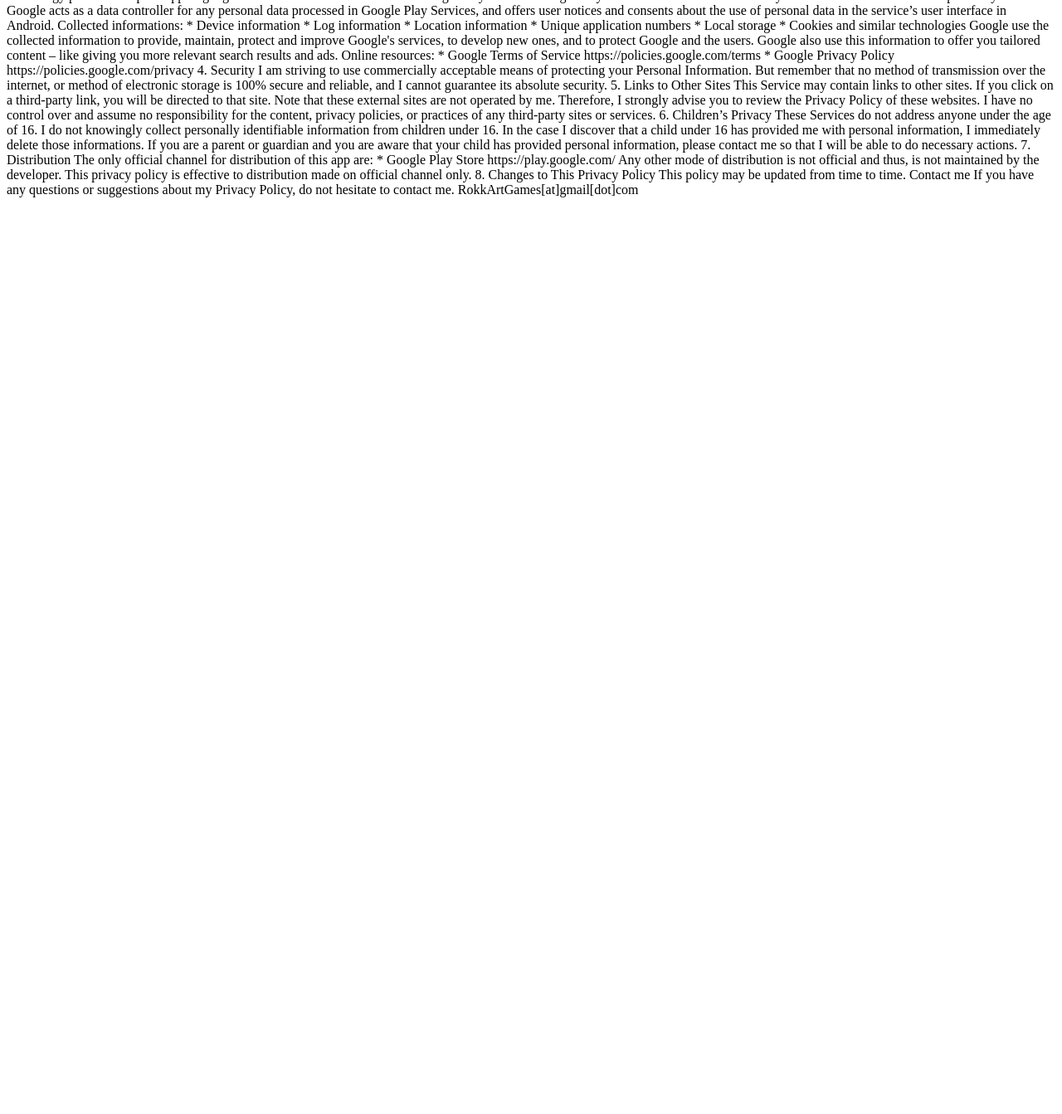
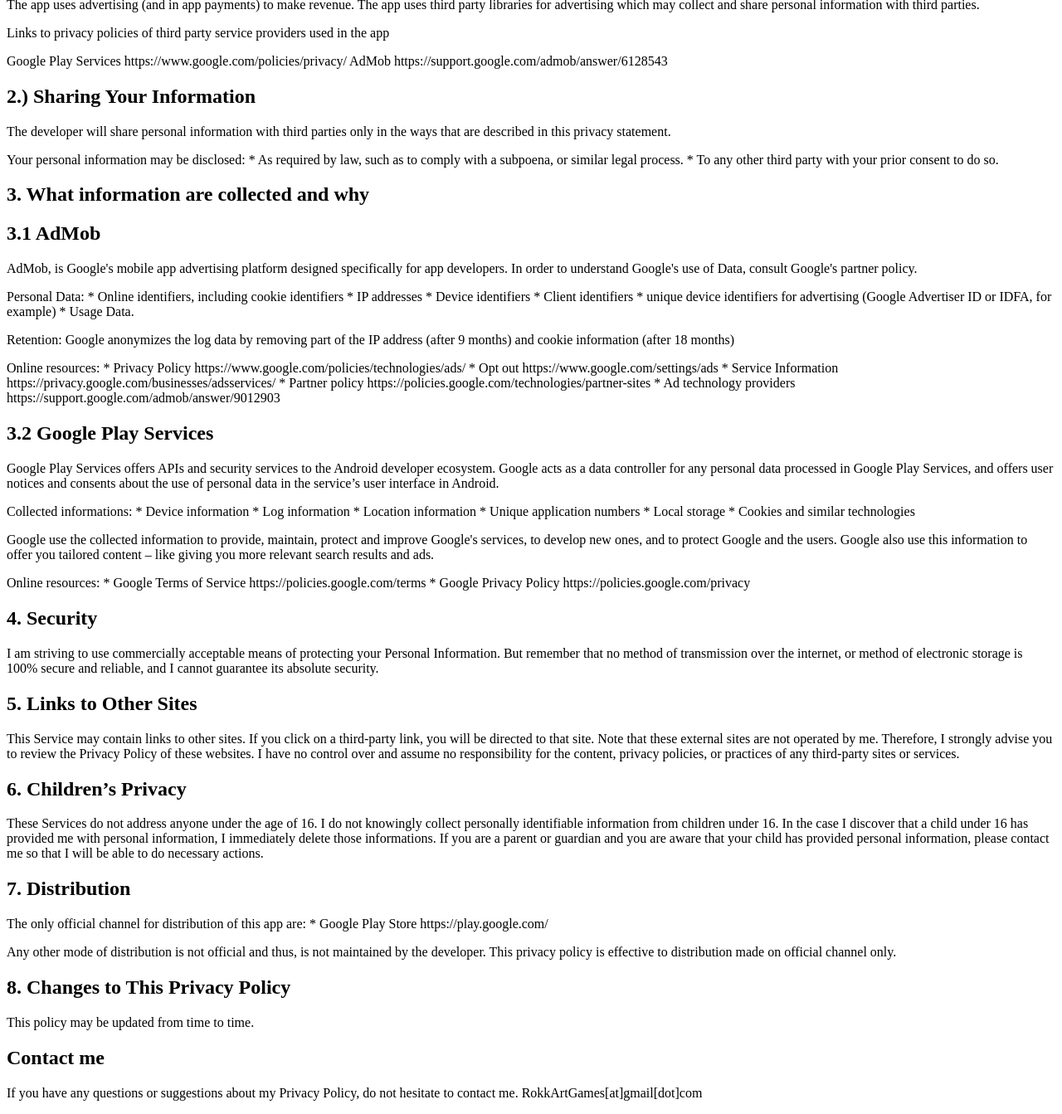
Before and after one commit to RokkArtGames/RokkArtGames.github.io, a plain HTML site: page index.html in a window 1280 px wide. Shown: the part 202-1545 px from the top of the page at 83% size. Before the commit the page ends 800 px from the top, so only its background shows below. Drawn offline with Linux system fonts and the light colour scheme.

Commit message:
three Commit

```diff
--- a/index.html
+++ b/index.html
@@ -12,45 +12,50 @@
   </style>
  </head>
  <body>
-    Privacy Policy
+    <h1>Privacy Policy</h1>
 
-
+<p>
     Developer built the “Exclusion Zone” app as an Ad Supported app. This
     app is provided by at no cost and is intended for use as is:
-
+</p>
+<p>
     This privacy policy is used to inform you regarding policies with the collection, use, and
     disclosure of Personal Information if anyone decided to use this Service.
+</p>
 
-
-    1. Overview
-
+<h2> 1. Overview</h2>
+<p>
     The app uses advertising (and in app payments) to make revenue. The app uses third party
     libraries for advertising which may collect and share personal information with third
     parties.
-
+</p>
+<p>
     Links to privacy policies of third party service providers used in the app
-
+</p>
+<p>
     Google Play Services    https://www.google.com/policies/privacy/
     AdMob                   https://support.google.com/admob/answer/6128543
+</p>
 
-
-    2.) Sharing Your Information
-
+ <h2> 2.) Sharing Your Information </h2>
+ <p>
     The developer will share personal information with third parties only in the ways that are
     described in this privacy statement.
-
+</p>
+<p>
     Your personal information may be disclosed:
     * As required by law, such as to comply with a subpoena, or similar legal process.
     * To any other third party with your prior consent to do so.
+</p>
 
+<h2> 3. What information are collected and why</h2>
 
-    3. What information are collected and why
-
-    3.1 AdMob
-
+<h2>3.1 AdMob</h2>
+<p>
     AdMob, is Google's mobile app advertising platform designed specifically for app
     developers. In order to understand Google's use of Data, consult Google's partner policy.
-
+</p>
+<p>
     Personal Data:
     * Online identifiers, including cookie identifiers
     * IP addresses
@@ -58,26 +63,29 @@
     * Client identifiers
     * unique device identifiers for advertising (Google Advertiser ID or IDFA, for example)
     * Usage Data.
-
+</p>
+<p>
     Retention:
     Google anonymizes the log data by removing part of the IP address (after 9 months) and
     cookie information (after 18 months)
-
+</p>
+<p>
     Online resources:
     * Privacy Policy                https://www.google.com/policies/technologies/ads/
     * Opt out                       https://www.google.com/settings/ads
     * Service Information           https://privacy.google.com/businesses/adsservices/
     * Partner policy                https://policies.google.com/technologies/partner-sites
     * Ad technology providers       https://support.google.com/admob/answer/9012903
+</p>
 
-
-    3.2 Google Play Services
-
+    <h2> 3.2 Google Play Services</h2>
+    <p>
     Google Play Services offers APIs and security services to the Android developer ecosystem.
     Google acts as a data controller for any personal data processed in Google Play Services,
     and offers user notices and consents about the use of personal data in the service’s user
     interface in Android.
-
+</p>
+<p>
     Collected informations:
     * Device information
     * Log information
@@ -85,65 +93,67 @@
     * Unique application numbers
     * Local storage
     * Cookies and similar technologies
-
+</p>
+<p>
     Google use the collected information to provide, maintain, protect and improve Google's
     services, to develop new ones, and to protect Google and the users. Google also use this
     information to offer you tailored content – like giving you more relevant search results
     and ads.
-
+</p>
+<p>
     Online resources:
     * Google Terms of Service      https://policies.google.com/terms
     * Google Privacy Policy        https://policies.google.com/privacy
+</p>
 
-
-    4. Security
-
+    <h2> 4. Security</h2>
+    <p>
     I am striving to use commercially acceptable means of protecting your Personal
     Information. But remember that no method of transmission over the internet, or method of
     electronic storage is 100% secure and reliable, and I cannot guarantee its absolute
     security.
+</p>
 
-
-    5. Links to Other Sites
-
+    <h2>5. Links to Other Sites</h2>
+<p>
     This Service may contain links to other sites. If you click on a third-party link, you
     will be directed to that site. Note that these external sites are not operated by me.
     Therefore, I strongly advise you to review the Privacy Policy of these websites. I have
     no control over and assume no responsibility for the content, privacy policies, or
     practices of any third-party sites or services.
+</p>
 
-
-    6. Children’s Privacy
-
+    <h2> 6. Children’s Privacy</h2>
+<p>
     These Services do not address anyone under the age of 16. I do not knowingly collect
     personally identifiable information from children under 16. In the case I discover that
     a child under 16 has provided me with personal information, I immediately delete those
     informations. If you are a parent or guardian and you are aware that your child has
     provided personal information, please contact me so that I will be able to do necessary
     actions.
+</p>
 
-
-    7. Distribution
-
+    <h2>7. Distribution</h2>
+<p>
     The only official channel for distribution of this app are:
     * Google Play Store                https://play.google.com/
-
-
+</p>
+<p>
     Any other mode of distribution is not official and thus, is not maintained by the developer.
     This privacy policy is effective to distribution made on official channel only.
+</p>
 
+    <h2> 8. Changes to This Privacy Policy</h2>
+<p>
+    This policy may be updated from time to time.
+</p>
 
-    8. Changes to This Privacy Policy
-
-    This policy may be updated from time to time.
-
-
-    Contact me
-
+    <h2> Contact me</h2>
+<p>
     If you have any questions or suggestions about my Privacy Policy, do not hesitate to
     contact me.
 
     RokkArtGames[at]gmail[dot]com
-
+</p>
  </body>
 </html>
```
